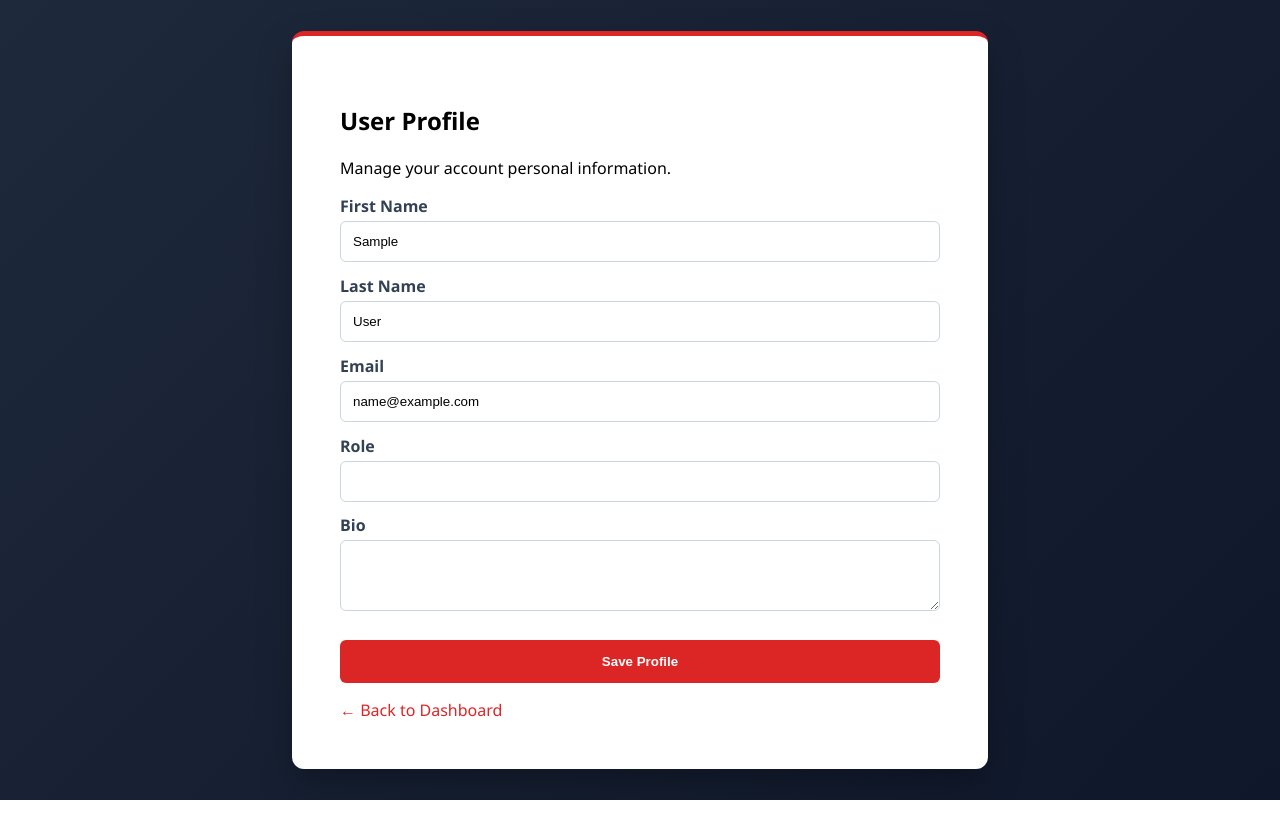
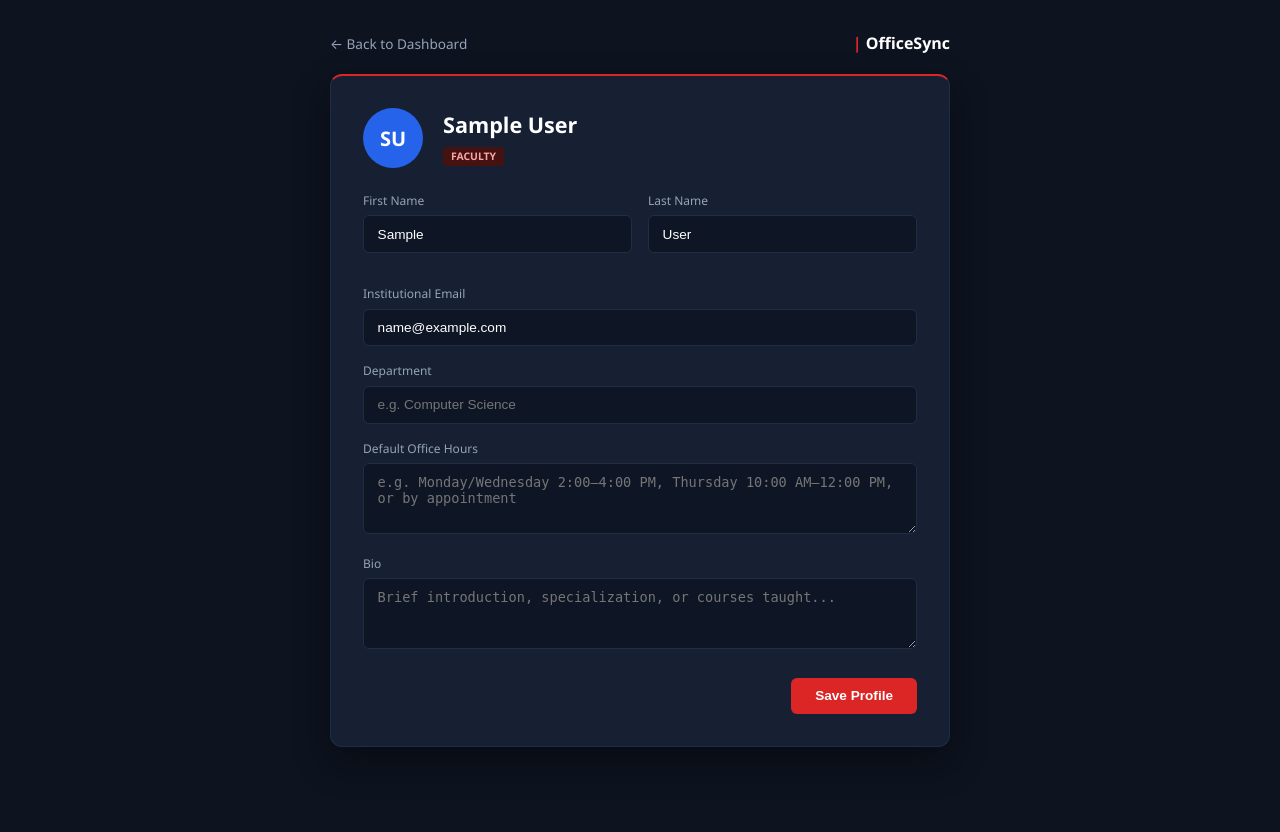
Before and after one commit to TocciFrame/OfficeSync, a Django app: page /profile/ in a window 1280 px wide. Before the commit the page ends 800 px from the top, so only its background shows below. Run offline with Django 5.2, Linux system fonts and the light colour scheme; the visitor is signed in with stand-in values (Sample User, id 1).

Commit message:
fix(profile): fix context variable lookup and clear default form values
- Resolve VariableDoesNotExist error by referencing FacultyProfile model attributes
- Clear hardcoded bio and office hours text to allow fresh input for new faculty
- Apply centered modal layout with dark slate theme and red accent highlights

```diff
--- a/static/css/user_profile/profile.css
+++ b/static/css/user_profile/profile.css
@@ -1,31 +1,137 @@
+/* OfficeSync - Dark Mode Profile Stylesheet */
+
 body {
-    font-family: 'Segoe UI', system-ui, sans-serif !important;
-    background: linear-gradient(135deg, #1e293b 0%, #0f172a 100%) !important;
-    display: flex !important;
-    justify-content: center !important;
-    align-items: center !important;
-    min-height: 100vh !important;
-    margin: 0 !important;
+    font-family: 'Segoe UI', system-ui, -apple-system, sans-serif;
+    background-color: #0d131f !important;
+    color: #f8fafc !important;
+    margin: 0;
+    min-height: 100vh;
 }
 
-.card-container {
-    background: #ffffff !important;
-    padding: 3rem !important;
-    border-radius: 12px !important;
-    box-shadow: 0 15px 35px rgba(0, 0, 0, 0.25) !important;
-    width: 600px !important;
-    border-top: 5px solid #dc2626 !important;
+.profile-page-container {
+    max-width: 620px;
+    margin: 2rem auto;
+    padding: 0 1rem;
 }
 
-label { font-weight: 600; color: #334155; display: block; margin-top: 0.8rem; }
-input, textarea {
-    width: 100%; padding: 0.75rem; margin-top: 0.25rem;
-    border: 1px solid #cbd5e1; border-radius: 6px; box-sizing: border-box;
+.top-bar-nav {
+    display: flex;
+    justify-content: space-between;
+    align-items: center;
+    margin-bottom: 1.25rem;
 }
 
-.primary-btn {
-    width: 100%; background-color: #dc2626; color: white; border: none;
-    padding: 0.85rem; border-radius: 6px; font-weight: 600; cursor: pointer; margin-top: 1.5rem;
+.back-dash-link {
+    color: #94a3b8;
+    text-decoration: none;
+    font-size: 0.85rem;
 }
-.primary-btn:hover { background-color: #b91c1c; }
-.back-link { display: inline-block; margin-top: 1rem; color: #dc2626; text-decoration: none; font-weight: 500; }
+
+.back-dash-link:hover {
+    color: #ffffff;
+}
+
+.profile-card-modal {
+    background-color: #162032;
+    border: 1px solid #1f2d47;
+    border-top: 2px solid #dc2626;
+    border-radius: 12px;
+    padding: 2rem;
+    box-shadow: 0 15px 35px rgba(0, 0, 0, 0.4);
+}
+
+.profile-header-flex {
+    display: flex;
+    align-items: center;
+    gap: 1.25rem;
+    margin-bottom: 1.5rem;
+}
+
+.profile-avatar-large {
+    width: 60px;
+    height: 60px;
+    border-radius: 50%;
+    background-color: #2563eb;
+    color: #ffffff;
+    font-size: 1.25rem;
+    font-weight: 700;
+    display: flex;
+    align-items: center;
+    justify-content: center;
+}
+
+.profile-title {
+    font-size: 1.35rem;
+    font-weight: 700;
+    color: #ffffff;
+    margin: 0 0 0.25rem 0;
+}
+
+.role-tag-red {
+    display: inline-block;
+    background-color: #451212;
+    color: #fca5a5;
+    font-size: 0.65rem;
+    font-weight: 700;
+    padding: 0.15rem 0.5rem;
+    border-radius: 4px;
+    text-transform: uppercase;
+}
+
+.form-grid-2 {
+    display: grid;
+    grid-template-columns: 1fr 1fr;
+    gap: 1rem;
+    margin-bottom: 1rem;
+}
+
+.form-field-item {
+    margin-bottom: 1rem;
+}
+
+.form-field-item label {
+    display: block;
+    font-size: 0.75rem;
+    color: #94a3b8;
+    margin-bottom: 0.4rem;
+}
+
+.form-field-item input,
+.form-field-item select,
+.form-field-item textarea {
+    width: 100%;
+    background-color: #0e1626;
+    color: #ffffff;
+    border: 1px solid #1f2d47;
+    padding: 0.65rem 0.85rem;
+    border-radius: 6px;
+    font-size: 0.85rem;
+    outline: none;
+    box-sizing: border-box;
+}
+
+.form-field-item input:focus,
+.form-field-item textarea:focus {
+    border-color: #dc2626;
+}
+
+.save-btn-container {
+    display: flex;
+    justify-content: flex-end;
+    margin-top: 1.5rem;
+}
+
+.save-profile-btn {
+    background-color: #dc2626;
+    color: #ffffff;
+    border: none;
+    padding: 0.65rem 1.5rem;
+    border-radius: 6px;
+    font-weight: 600;
+    font-size: 0.85rem;
+    cursor: pointer;
+}
+
+.save-profile-btn:hover {
+    background-color: #b91c1c;
+}
--- a/static/js/user_profile/profile.js
+++ b/static/js/user_profile/profile.js
@@ -1 +1,27 @@
-console.log("OfficeSync User Profile Script Loaded.");
+/**
+ * OfficeSync User Profile Scripts
+ */
+
+// Initialize Theme Mode on page load
+(function initTheme() {
+    const savedTheme = localStorage.getItem('theme');
+    if (savedTheme === 'dark') {
+        document.documentElement.classList.add('dark');
+    } else if (savedTheme === 'light') {
+        document.documentElement.classList.remove('dark');
+    }
+})();
+
+// Toggle Dark/Light Theme Mode
+function toggleTheme() {
+    const html = document.documentElement;
+    const isDark = html.classList.contains('dark');
+
+    if (isDark) {
+        html.classList.remove('dark');
+        localStorage.setItem('theme', 'light');
+    } else {
+        html.classList.add('dark');
+        localStorage.setItem('theme', 'dark');
+    }
+}
--- a/templates/user_profile/profile.html
+++ b/templates/user_profile/profile.html
@@ -1,42 +1,90 @@
 {% load static %}
 <!DOCTYPE html>
-<html lang="en">
+<html lang="en" class="dark">
 <head>
     <meta charset="UTF-8">
-    <title>OfficeSync - Profile</title>
-    <link rel="stylesheet" href="{% static 'css/user_profile/profile.css' %}?v=1.2">
+    <meta name="viewport" content="width=device-width, initial-scale=1.0">
+    <title>OfficeSync - User Profile</title>
+    <link rel="stylesheet" href="{% static 'css/user_profile/profile.css' %}?v=4.2">
 </head>
 <body>
-    <div class="card-container">
-        <h2>User Profile</h2>
-        <p>Manage your account personal information.</p>
 
-        {% if message %}
-            <p style="color: #16a34a; font-weight: 600;">{{ message }}</p>
-        {% endif %}
+    <div class="profile-page-container">
+        <div class="top-bar-nav">
+            <a href="{% url 'dashboard:dashboard' %}" class="back-dash-link">← Back to Dashboard</a>
+            <div style="font-weight:700; color:#ffffff;">
+                <span style="color:#dc2626;">|</span> OfficeSync
+            </div>
+        </div>
 
-        <form method="post">
-            {% csrf_token %}
-            <label>First Name</label>
-            <input type="text" name="first_name" value="{{ request.user.first_name }}">
+        <div class="profile-card-modal">
+            <div class="profile-header-flex">
+                <div class="profile-avatar-large">
+                    {% if user.first_name and user.last_name %}
+                        {{ user.first_name|slice:":1" }}{{ user.last_name|slice:":1" }}
+                    {% else %}
+                        {{ user.username|slice:":2"|upper }}
+                    {% endif %}
+                </div>
+                <div>
+                    <h1 class="profile-title">
+                        {% if user.first_name %}{{ user.first_name }} {{ user.last_name }}{% else %}{{ user.username }}{% endif %}
+                    </h1>
+                    <span class="role-tag-red">
+                        {% if is_faculty or request.user.is_staff or request.user.is_superuser %}
+                            Faculty
+                        {% else %}
+                            Student
+                        {% endif %}
+                    </span>
+                </div>
+            </div>
 
-            <label>Last Name</label>
-            <input type="text" name="last_name" value="{{ request.user.last_name }}">
+            <form method="post" action="">
+                {% csrf_token %}
+                <div class="form-grid-2">
+                    <div class="form-field-item">
+                        <label>First Name</label>
+                        <input type="text" name="first_name" value="{{ user.first_name|default:'' }}" placeholder="First Name">
+                    </div>
+                    <div class="form-field-item">
+                        <label>Last Name</label>
+                        <input type="text" name="last_name" value="{{ user.last_name|default:'' }}" placeholder="Last Name">
+                    </div>
+                </div>
 
-            <label>Email</label>
-            <input type="email" name="email" value="{{ request.user.email }}">
+                <div class="form-field-item">
+                    <label>Institutional Email</label>
+                    <input type="email" name="email" value="{{ user.email|default:'' }}" placeholder="name@university.edu">
+                </div>
 
-            <label>Role</label>
-            <input type="text" name="role" value="{{ profile.role }}">
+                <div class="form-field-item">
+                    <label>Department</label>
+                    <input type="text" name="department" value="{{ profile.department|default:'' }}" placeholder="e.g. Computer Science">
+                </div>
 
-            <label>Bio</label>
-            <textarea name="bio" rows="3">{{ profile.bio }}</textarea>
+                <div class="form-field-item">
+                    <label>Default Office Hours</label>
+                    <textarea name="office_hours" rows="3" placeholder="e.g. Monday/Wednesday 2:00–4:00 PM, Thursday 10:00 AM–12:00 PM, or by appointment">{{ profile.office_hours|default:'' }}</textarea>
+                </div>
 
-            <button type="submit" class="primary-btn">Save Profile</button>
-        </form>
+                <div class="form-field-item">
+                    <label>Bio</label>
+                    <textarea name="bio" rows="3" placeholder="Brief introduction, specialization, or courses taught...">{{ profile.bio|default:'' }}</textarea>
+                </div>
 
-        <a href="{% url 'dashboard:dashboard' %}" class="back-link">← Back to Dashboard</a>
+                <div class="save-btn-container">
+                    <button type="submit" class="save-profile-btn">Save Profile</button>
+                </div>
+            </form>
+        </div>
     </div>
-    <script src="{% static 'js/user_profile/profile.js' %}"></script>
+    <script>
+        if (localStorage.getItem('theme') === 'light') {
+            document.documentElement.classList.remove('dark');
+        } else {
+            document.documentElement.classList.add('dark');
+        }
+    </script>
 </body>
 </html>
```
